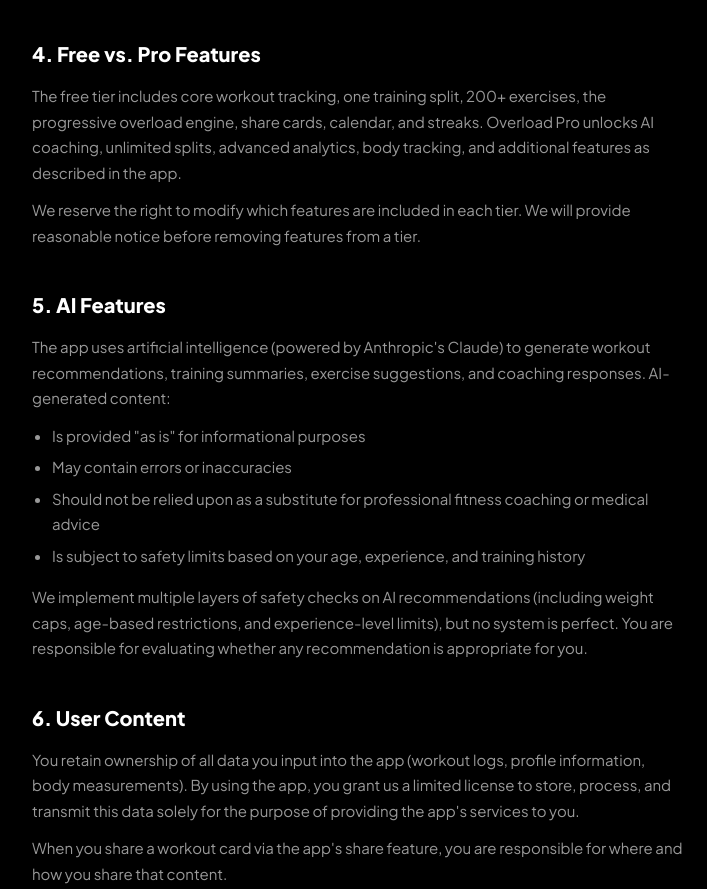
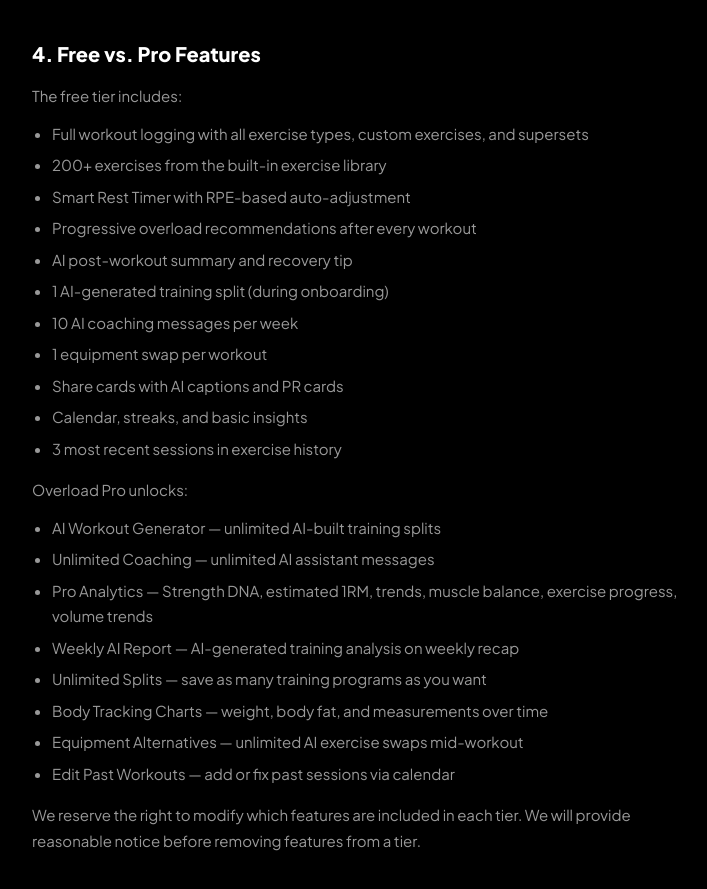
Before and after one commit to danielprogoverload/progressiveoverload-legal, a plain HTML site: page terms-of-service.html in a window 1280 px wide. Shown: the part 1263-2152 px from the top of the page, without its empty margins (282-989 px from the left). Drawn offline with Linux system fonts and the light colour scheme.

Commit message:
Update ToS: accurate free vs Pro feature breakdown matching current app

```diff
--- a/terms-of-service.html
+++ b/terms-of-service.html
@@ -17,14 +17,14 @@
 ul{padding-left:20px;margin-bottom:16px}
 li{margin-bottom:6px}
 .back{display:inline-flex;align-items:center;gap:6px;font-size:13px;color:#555;font-weight:600;margin-bottom:32px;text-decoration:none}
-.back:hover{color:#fff}
+.back:hover{color:var(--white,#fff)}
 </style>
 </head>
 <body>
 <div class="container">
 <a class="back" href="index.html">&larr; Back to Progressive Overload</a>
 <h1>Terms of Service</h1>
-<p class="updated">Last updated: March 26, 2026</p>
+<p class="updated">Last updated: March 27, 2026</p>
 
 <p>By downloading, accessing, or using Progressive Overload ("the app", "we", "our"), you agree to these Terms of Service. If you do not agree, do not use the app.</p>
 
@@ -47,7 +47,31 @@
 <p>Refunds are handled by Apple in accordance with their App Store refund policy. We do not process refunds directly.</p>
 
 <h2>4. Free vs. Pro Features</h2>
-<p>The free tier includes core workout tracking, one training split, 200+ exercises, the progressive overload engine, share cards, calendar, and streaks. Overload Pro unlocks AI coaching, unlimited splits, advanced analytics, body tracking, and additional features as described in the app.</p>
+<p>The free tier includes:</p>
+<ul>
+<li>Full workout logging with all exercise types, custom exercises, and supersets</li>
+<li>200+ exercises from the built-in exercise library</li>
+<li>Smart Rest Timer with RPE-based auto-adjustment</li>
+<li>Progressive overload recommendations after every workout</li>
+<li>AI post-workout summary and recovery tip</li>
+<li>1 AI-generated training split (during onboarding)</li>
+<li>10 AI coaching messages per week</li>
+<li>1 equipment swap per workout</li>
+<li>Share cards with AI captions and PR cards</li>
+<li>Calendar, streaks, and basic insights</li>
+<li>3 most recent sessions in exercise history</li>
+</ul>
+<p>Overload Pro unlocks:</p>
+<ul>
+<li>AI Workout Generator — unlimited AI-built training splits</li>
+<li>Unlimited Coaching — unlimited AI assistant messages</li>
+<li>Pro Analytics — Strength DNA, estimated 1RM, trends, muscle balance, exercise progress, volume trends</li>
+<li>Weekly AI Report — AI-generated training analysis on weekly recap</li>
+<li>Unlimited Splits — save as many training programs as you want</li>
+<li>Body Tracking Charts — weight, body fat, and measurements over time</li>
+<li>Equipment Alternatives — unlimited AI exercise swaps mid-workout</li>
+<li>Edit Past Workouts — add or fix past sessions via calendar</li>
+</ul>
 <p>We reserve the right to modify which features are included in each tier. We will provide reasonable notice before removing features from a tier.</p>
 
 <h2>5. AI Features</h2>
```
